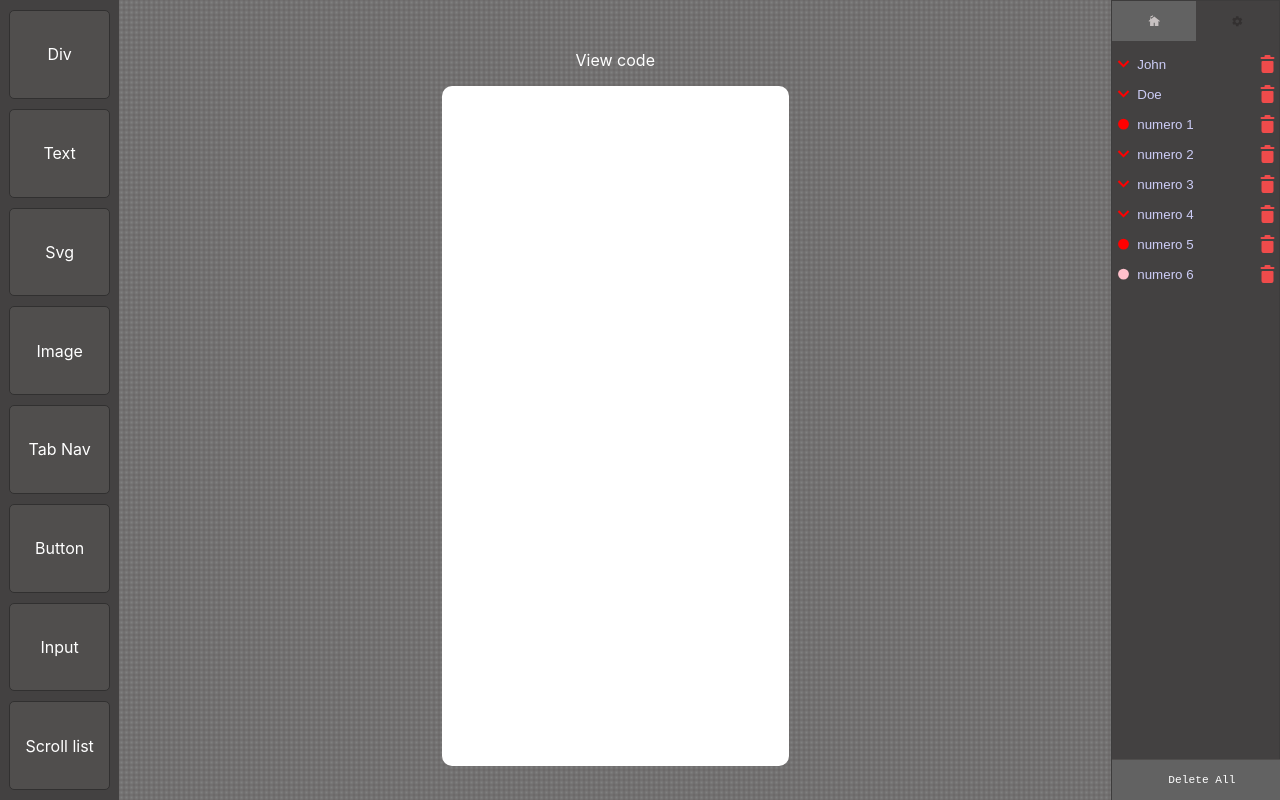
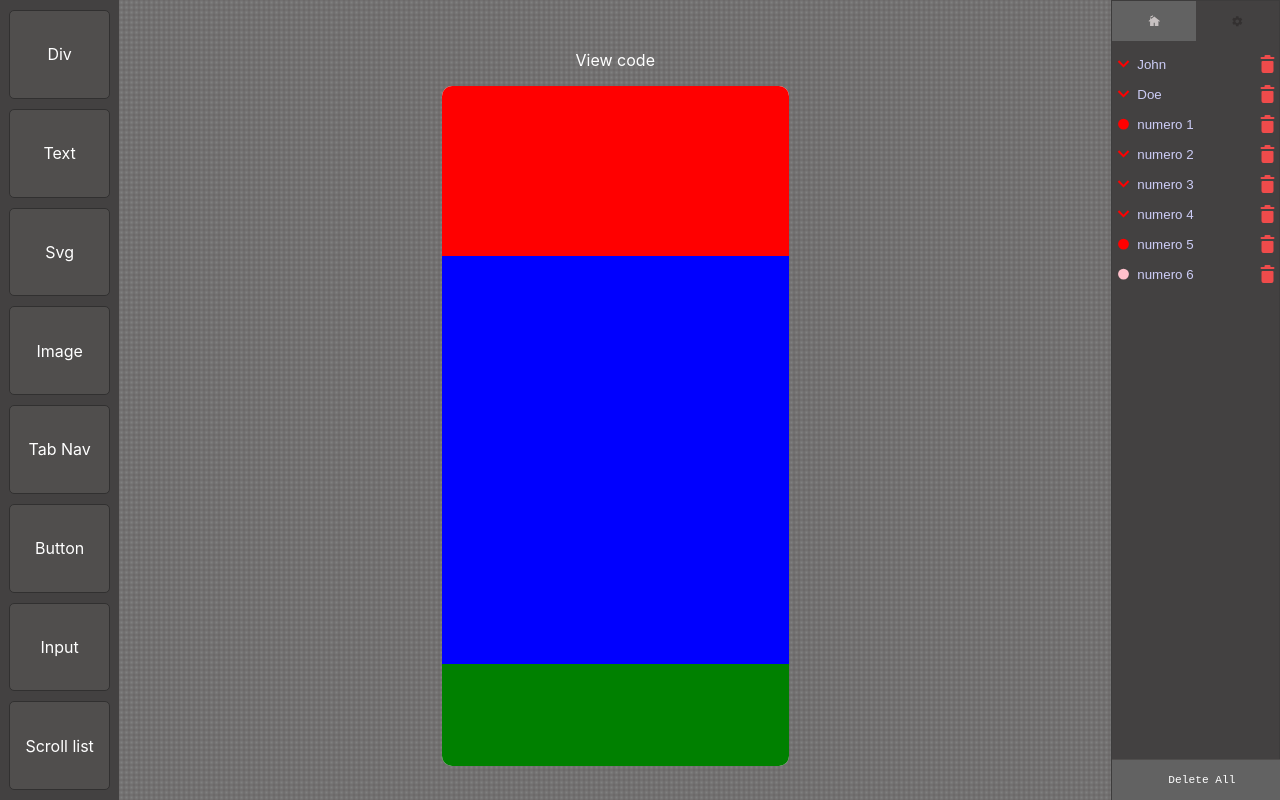
Before and after one commit to GabrielDavid1/GDTools, a Next.js app: page / in a window 1280 px wide. Built offline with nearby package versions, Linux system fonts and the light colour scheme.

Commit message:
structure mounted

```diff
--- a/components/Main/styles.ts
+++ b/components/Main/styles.ts
@@ -1,8 +1,25 @@
 import styled from 'styled-components';
 import theme from '../../theme';
 
-export const AppHeader = styled.div``;
+export const AppHeader = styled.div`
+    display: flex;
+    background-color:red;
+    height: 25%;
+    border-top-left-radius: 10px;
+    border-top-right-radius: 10px;
+`;
 
-export const AppBody = styled.div``;
+export const AppBody = styled.div`
+    display: flex;
+    height: 60%;
+    background-color: blue;
+`;
 
-export const AppTab = styled.div``;
+export const AppTab = styled.div`
+    display: flex;
+    flex-direction: row;
+    height: 15%;
+    background-color: green;
+    border-bottom-left-radius: 10px;
+    border-bottom-right-radius: 10px;
+`;
```
